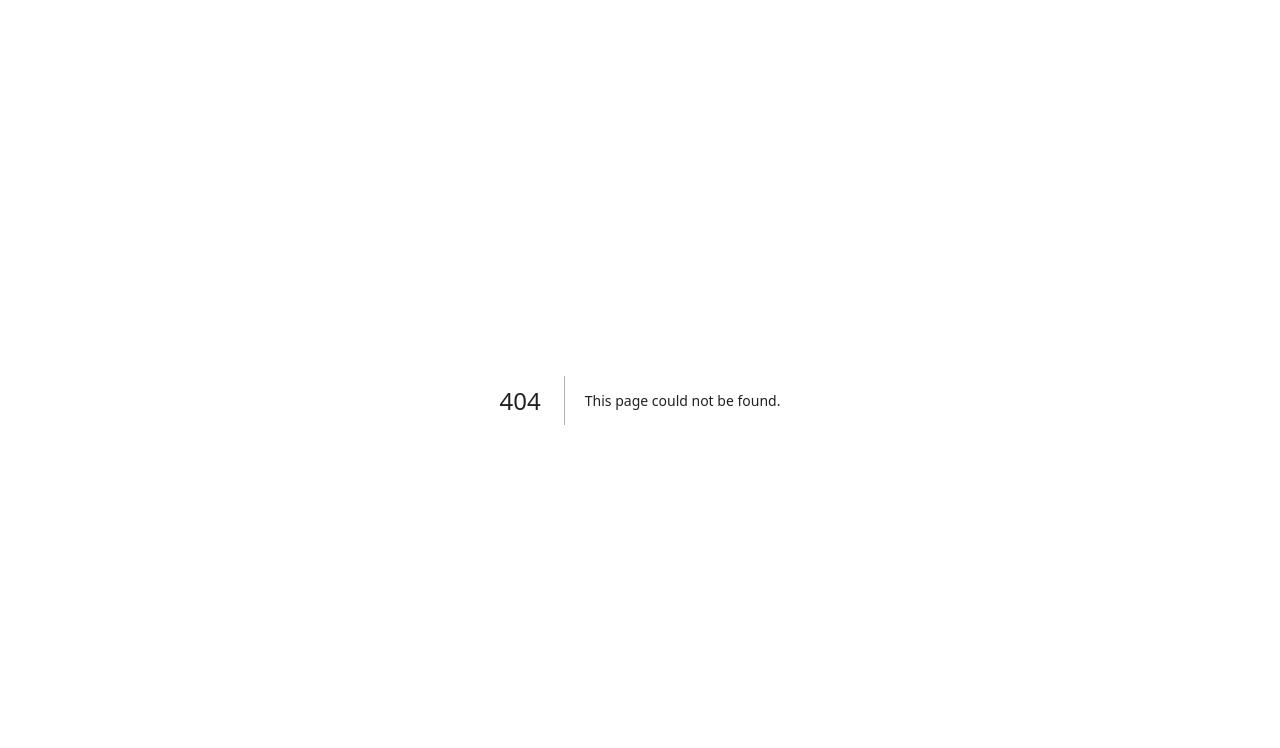
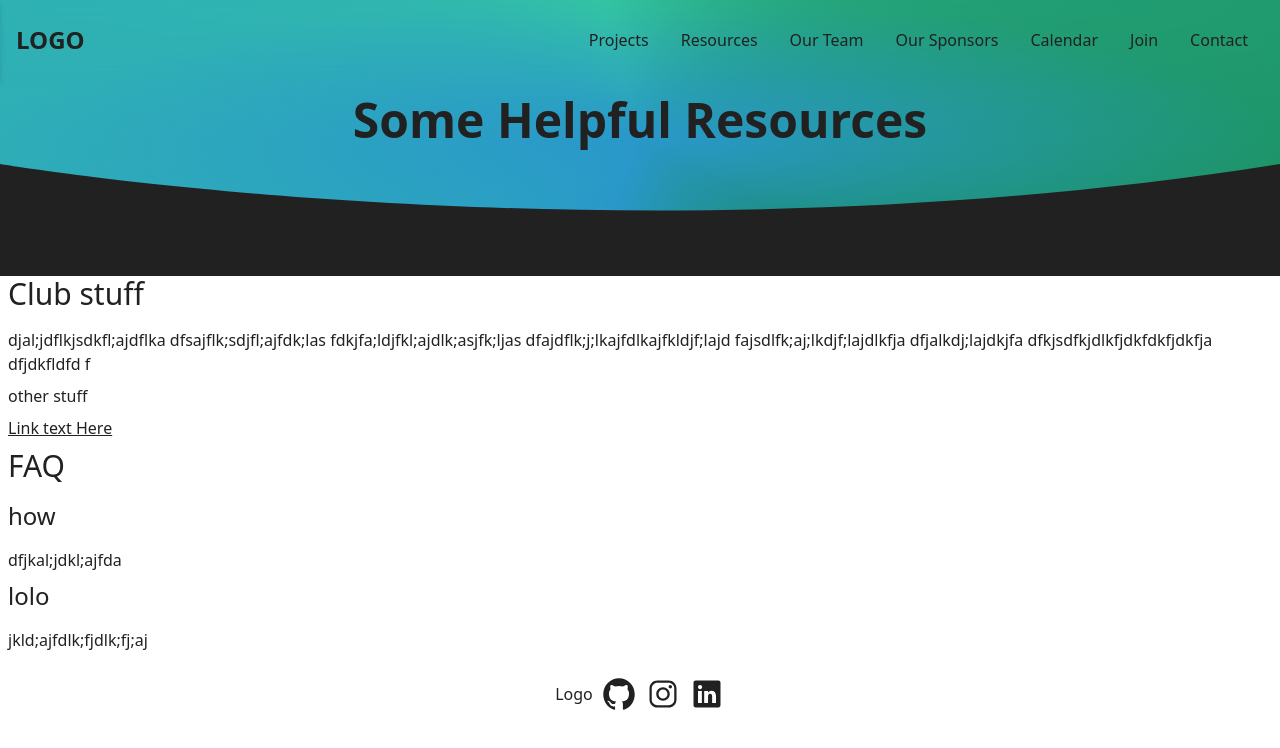
Before and after one commit to MichiganDataScienceTeam/official-website, a Next.js app: page /resources in a window 1280 px wide. Before the commit this address had no page. Shown: the top 748 px of the page. Built offline with nearby package versions, Linux system fonts and the light colour scheme.

Commit message:
added resources page

```diff
--- a/components/navBar.jsx
+++ b/components/navBar.jsx
@@ -34,6 +34,17 @@ function MobileNav({ open, setOpen }) {
           }
         >
           Projects
+        </Link>
+        <Link
+          className="text-xl font-medium my-4"
+          href="/resources"
+          onClick={() =>
+            setTimeout(() => {
+              setOpen(!open);
+            }, 100)
+          }
+        >
+          Resources
         </Link>
         <Link
           className="text-xl font-normal my-4"
@@ -132,6 +143,7 @@ export default function Navbar() {
 
         <div className="hidden md:flex">
           <NavLink to="/projects">Projects</NavLink>
+          <NavLink to="/resources">Resources</NavLink>
           <NavLink to="/team">Our Team</NavLink>
           <NavLink to="/sponsors">Our Sponsors</NavLink>
           <NavLink to="/calendar">Calendar</NavLink>
--- /dev/null
+++ b/config/resources.md
@@ -0,0 +1,25 @@
+## Club stuff
+
+djal;jdflkjsdkfl;ajdflka
+dfsajflk;sdjfl;ajfdk;las
+fdkjfa;ldjfkl;ajdlk;asjfk;ljas
+dfajdflk;j;lkajfdlkajfkldjf;lajd
+fajsdlfk;aj;lkdjf;lajdlkfja
+dfjalkdj;lajdkjfa
+dfkjsdfkjdlkfjdkfdkfjdkfja
+dfjdkfldfd
+f
+
+other stuff
+
+[Link text Here](https://www.mdst.club/join)
+
+## FAQ
+
+### how
+
+dfjkal;jdkl;ajfda
+
+### lolo
+
+jkld;ajfdlk;fjdlk;fj;aj
--- a/pages/projects/[...slug].jsx
+++ b/pages/projects/[...slug].jsx
@@ -1,15 +1,15 @@
-import { useRouter } from 'next/router';
-import fs from 'fs';
-import path from 'path';
-import Markdown from 'markdown-to-jsx';
-import Layout from '@/components/layout';
-import Wave from '@/components/wave';
+import { useRouter } from "next/router";
+import fs from "fs";
+import path from "path";
+import Markdown from "markdown-to-jsx";
+import Layout from "@/components/layout";
+import Wave from "@/components/wave";
 function ProjectPage({ content }) {
   const router = useRouter();
   const { slug } = router.query;
   const [subdirectory, ...rest] = slug;
-  const fileName = rest.join('/');
-  const isPdf = fileName.endsWith('.pdf');
+  const fileName = rest.join("/");
+  const isPdf = fileName.endsWith(".pdf");
 
   if (isPdf) {
     const pdfPath = `/projects/${subdirectory}/${fileName}`;
@@ -22,13 +22,15 @@ function ProjectPage({ content }) {
         <div className="container mx-auto ">
           <div className="flex gap-8 items-center flex-col ">
             <h1 className="mb-2 md:mb-5 lg:text-5xl md:text-3xl text-xl font-bold text-center">
-              {fileName.split('_').join(' ')}
+              {fileName.split("_").join(" ")}
             </h1>
           </div>
         </div>
         <Wave></Wave>
       </div>
-      <Markdown className="markdown">{content}</Markdown>
+      <div className="container mx-auto px-2">
+        <Markdown className="markdown">{content}</Markdown>
+      </div>
     </Layout>
   );
 }
@@ -36,7 +38,7 @@ function ProjectPage({ content }) {
 export async function getStaticProps({ params }) {
   // Extract the slug from params
   const [subdirectory, ...rest] = params.slug;
-  const fileName = rest.join('/'); // Combine the remaining parts of the slug to form the file name
+  const fileName = rest.join("/"); // Combine the remaining parts of the slug to form the file name
 
   // Fetch the necessary data for the project page using the subdirectory and fileName
   //   if (!fileName.endsWith('.md')) {
@@ -48,12 +50,12 @@ export async function getStaticProps({ params }) {
   //   }
   const filePath = path.join(
     process.cwd(),
-    'public',
-    'projects',
+    "public",
+    "projects",
     subdirectory,
     `${fileName}.md`
   );
-  const fileContent = fs.readFileSync(filePath, 'utf-8');
+  const fileContent = fs.readFileSync(filePath, "utf-8");
 
   return {
     props: {
@@ -64,11 +66,7 @@ export async function getStaticProps({ params }) {
 
 export async function getStaticPaths() {
   // Generate paths for all the project pages
-  const projectsDirectory = path.join(
-    process.cwd(),
-    'public',
-    'projects'
-  );
+  const projectsDirectory = path.join(process.cwd(), "public", "projects");
   const subdirectories = fs
     .readdirSync(projectsDirectory, { withFileTypes: true })
     .filter((dirent) => dirent.isDirectory())
@@ -76,16 +74,13 @@ export async function getStaticPaths() {
 
   const paths = [];
   subdirectories.forEach((subdirectory) => {
-    const subdirectoryPath = path.join(
-      projectsDirectory,
-      subdirectory
-    );
+    const subdirectoryPath = path.join(projectsDirectory, subdirectory);
     const files = fs.readdirSync(subdirectoryPath);
 
     files.forEach((file) => {
-      const isMd = file.endsWith('.md');
+      const isMd = file.endsWith(".md");
       if (isMd) {
-        const fileName = file.replace('.md', '');
+        const fileName = file.replace(".md", "");
         paths.push({ params: { slug: [subdirectory, fileName] } });
       }
     });
--- /dev/null
+++ b/pages/resources.jsx
@@ -0,0 +1,35 @@
+import Layout from "@/components/layout";
+import Wave from "@/components/wave";
+import Wave180 from "@/components/wave180";
+import Link from "next/link";
+import Image from "next/image";
+import { IoLogoGithub, IoLogoLinkedin } from "react-icons/io";
+import fs from "fs";
+import path from "path";
+import Markdown from "markdown-to-jsx";
+
+export default function Resources({ content }) {
+  return (
+    <Layout>
+      <div className="text-center hero">
+        <div className="container mx-auto ">
+          <div className="flex gap-8 items-center flex-col ">
+            <h1 className="mb-2 md:mb-5 lg:text-5xl md:text-3xl text-xl font-bold text-center">
+              Some Helpful Resources
+            </h1>
+          </div>
+        </div>
+        <Wave></Wave>
+      </div>
+      <div className="container mx-auto px-2">
+        <Markdown className="markdown">{content}</Markdown>
+      </div>
+    </Layout>
+  );
+}
+export async function getStaticProps() {
+  const filePath = path.join(process.cwd(), "config", "resources.md");
+  const fileContent = fs.readFileSync(filePath, "utf-8");
+  const content = fileContent;
+  return { props: { content } };
+}
```
